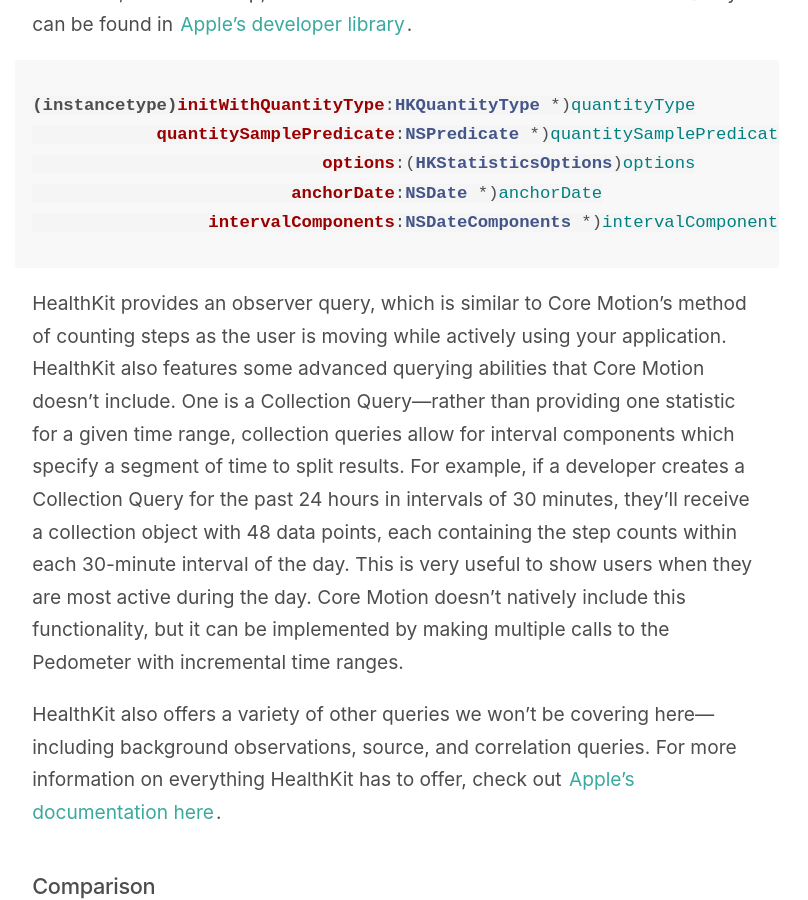
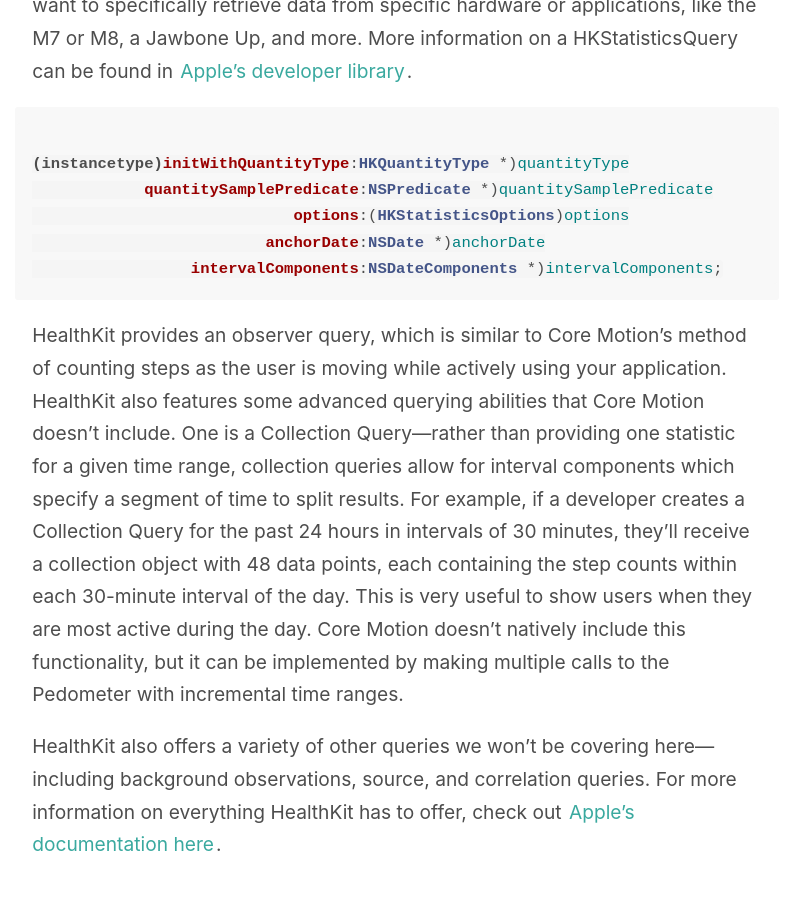
Before and after one commit to conmas/site, a Jekyll site: the page built from _posts/2014-11-17-healthkit-core-motion-ios-step-counting.md, in a window 1280 px wide and 900 px high, scrolled down 4238 px. Shown: the whole window, without its empty margins (243-1051 px from the left). Built offline with Jekyll 4.4.1, drawn with Linux system fonts in a browser that asks for light colours.

Commit message:
Update 2014-11-17-healthkit-core-motion-ios-step-counting.md

```diff
--- a/_posts/2014-11-17-healthkit-core-motion-ios-step-counting.md
+++ b/_posts/2014-11-17-healthkit-core-motion-ios-step-counting.md
@@ -31,34 +31,32 @@ Each set of APIs provides methods to retrieve data from their respective stores.
 
 One query is a simple data range, where developers specify a start and stop time. Developers receive a `CMPedometer` object in the completion handler that provides access to steps, distance, and flights of stairs data.
 
-<pre class="highlight"><code>
+<div class="highlight"><pre class="highlight"><code>
 <span class="kd">(void)</span> <span class="nf">queryPedometerDataFromDate</span>:<span class="nc">NSDate</span> *)<span class="nv">start</span>
                           <span class="nf">toDate</span>:<span class="nc">NSDate</span> *)<span class="nv">end</span>
                      <span class="nf">withHandler</span>:(<span class="nc">CMPedometerHandler</span>)<span class="nv">handler</span>;
-
-</code></pre>
+</code></pre></div>
 
 Core Motion also allows apps to observe steps as the user is walking down the street. If the user moves a few steps, apps will be notified of the update and can update the UI accordingly.
 
-<pre class="highlight"><code>
+<div class="highlight"><pre class="highlight"><code>
 <span class="kd">(void)</span> <span class="nf">startPedometerUpdatesFromDate</span>:<span class="nc">NSDate</span> *)<span class="nv">start</span>
 <span class="nf">withHandler</span>:(<span class="nc">CMPedometerHandler</span>)<span class="nv">handler</span>;
-</code></pre>
+</code></pre></div>
 
 There also is a complementary method developers should call to signify when they wish to stop receiving updates.
 
-<pre class="highlight"><code><span class="kd">(void)</span> <span class="nf">stopPedometerUpdates</span>;</code></pre>
+<div class="highlight"><pre class="highlight"><code><span class="kd">(void)</span> <span class="nf">stopPedometerUpdates</span>;</code></pre></div>
 
 HealthKit provides parallel methods that do nearly the same thing as Core Motion, plus a few extra features. With HealthKit, developers can create a statistics query where they provide a time range, but they also must include one or more health data types. For these examples, we’ll be sticking with steps, but developers have the option to provide any of the 60-plus health data types referenced above. You can also specify the source of a HealthKit query if you want to specifically retrieve data from specific hardware or applications, like the M7 or M8, a Jawbone Up, and more. More information on a HKStatisticsQuery can be found in [Apple’s developer library](https://developer.apple.com/Library/ios/documentation/HealthKit/Reference/HKStatisticsQuery_Class/index.html).
 
-<pre class="highlight"><code>
+<div class="highlight"><pre class="highlight"><code>
 <span class="kd">(instancetype)</span><span class="nf">initWithQuantityType</span>:<span class="nc">HKQuantityType</span> *)<span class="nv">quantityType</span>
             <span class="nf">quantitySamplePredicate</span>:<span class="nc">NSPredicate</span> *)<span class="nv">quantitySamplePredicate</span>
                             <span class="nf">options</span>:(<span class="nc">HKStatisticsOptions</span>)<span class="nv">options</span>
                          <span class="nf">anchorDate</span>:<span class="nc">NSDate</span> *)<span class="nv">anchorDate</span>
                  <span class="nf">intervalComponents</span>:<span class="nc">NSDateComponents</span> *)<span class="nv">intervalComponents</span>;
-
-</code></pre>
+</code></pre></div>
 
 HealthKit provides an observer query, which is similar to Core Motion’s method of counting steps as the user is moving while actively using your application. HealthKit also features some advanced querying abilities that Core Motion doesn’t include. One is a Collection Query—rather than providing one statistic for a given time range, collection queries allow for interval components which specify a segment of time to split results. For example, if a developer creates a Collection Query for the past 24 hours in intervals of 30 minutes, they’ll receive a collection object with 48 data points, each containing the step counts within each 30-minute interval of the day. This is very useful to show users when they are most active during the day. Core Motion doesn’t natively include this functionality, but it can be implemented by making multiple calls to the Pedometer with incremental time ranges.
 
```
